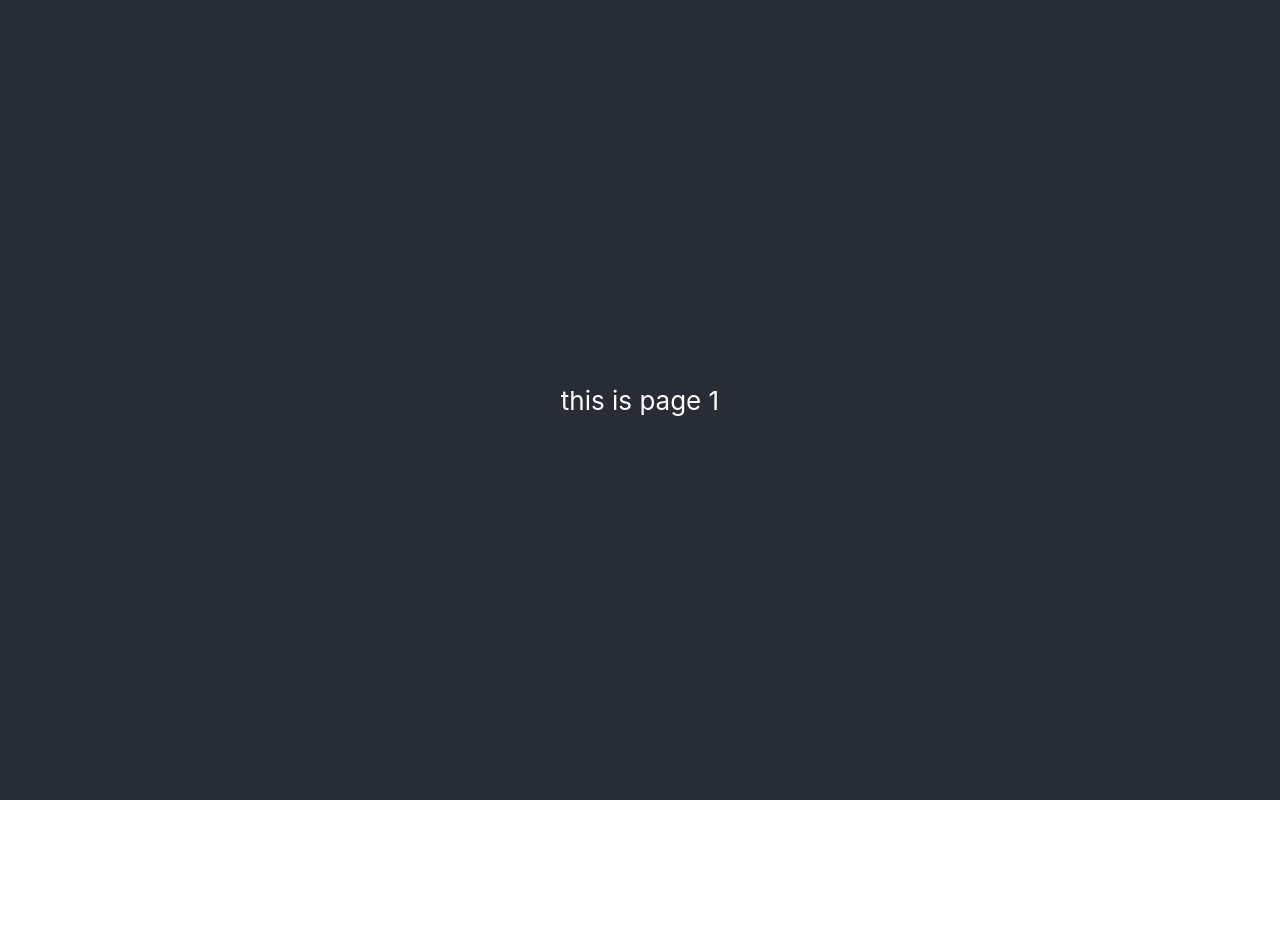
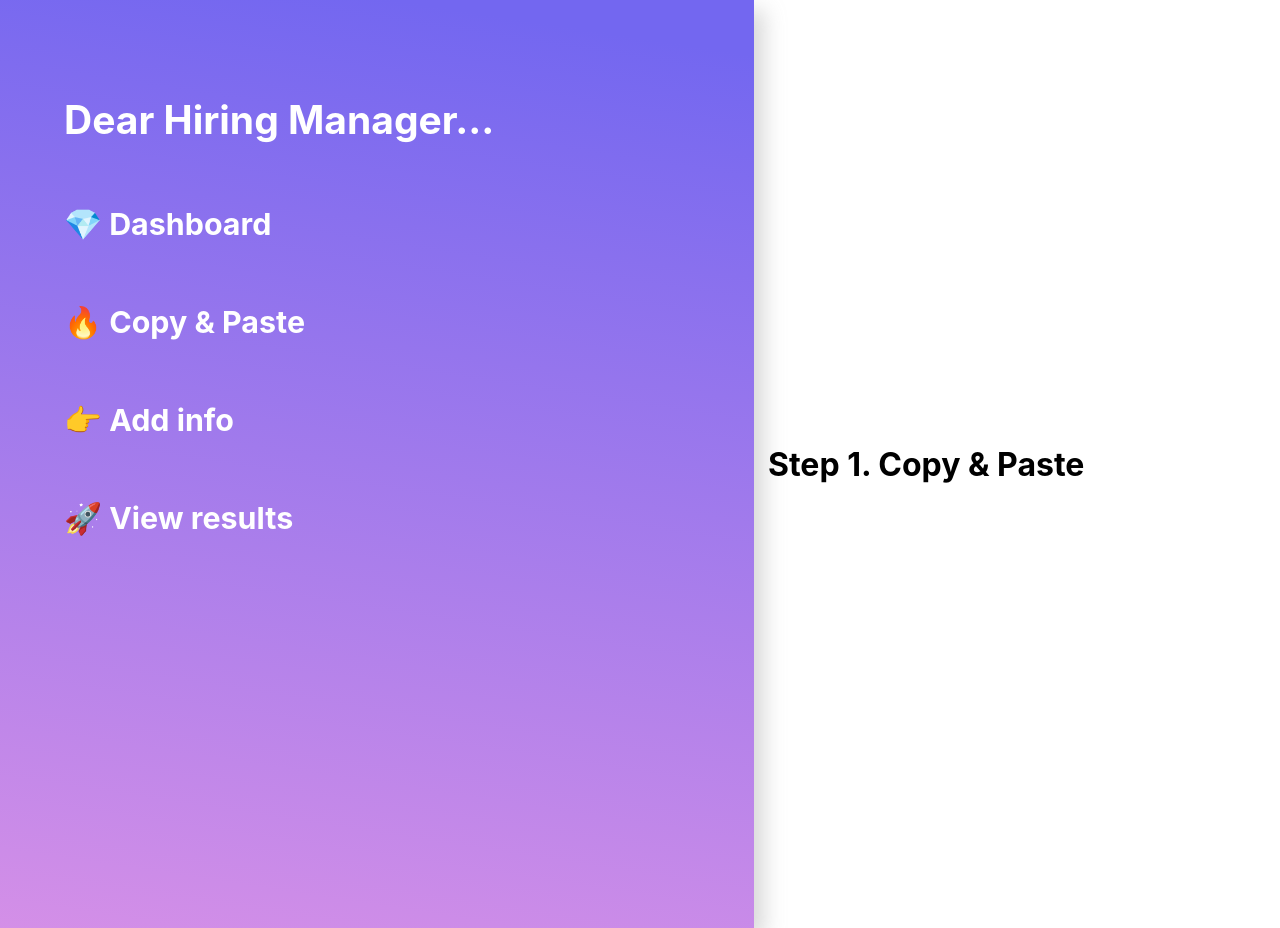
Before and after one commit to kaoshannon/cmdf-2023, a React (Create React App) app: page / in a window 1280 px wide. Before the commit the page ends 800 px from the top, so only its background shows below. Built offline with nearby package versions, Linux system fonts and the light colour scheme.

Commit message:
started front end

```diff
--- a/src/App.css
+++ b/src/App.css
@@ -14,14 +14,50 @@
 }
 
 .App-header {
-  background-color: #282c34;
+  background-color: #ffffff;
   min-height: 100vh;
   display: flex;
   flex-direction: column;
   align-items: center;
   justify-content: center;
   font-size: calc(10px + 2vmin);
+  color: black;
+}
+
+.row {
+  width: 100%;
+  display: flex;
+  -ms-flex-wrap: wrap;
+  flex-wrap: wrap;
+  align-items: center;
+  justify-content: center;
+}
+
+.main {
+  width: 75%;
+  flex: 10%;
+  text-align: left;
+  align-items: center;
+  justify-content: center;
+  background-color: transparent;
+  padding-left: 14px;
+  padding-right: 14px;
+}
+
+.sidebar {
+  background: linear-gradient(8.68deg, #ee9ae5 -25.58%, #7367f0 94.72%);
+  box-shadow: 10px 10px 20px rgba(153, 153, 153, 0.38);
+  min-height: 100vh;
+  display: flex;
+  width: 25%;
+  padding: 5%;
+  flex-direction: column;
+  font-size: calc(10px + 2vmin);
   color: white;
+  flex: 20%;
+  text-align: left;
+  align-items: left;
+  justify-content: left;
 }
 
 .App-link {
--- a/src/page1.js
+++ b/src/page1.js
@@ -2,13 +2,22 @@ import './App.css';
 
 function page1() {
   return (
-    <div className="App">
-      <header className="App-header">
-        <p>
-        this is page 1
-        </p>
+    <div className="row">
+      <div className="sidebar">
+        <h2>Dear Hiring Manager...</h2>
+        <h3>💎 Dashboard</h3>
+        <h3>🔥 Copy & Paste</h3>
+        <h3>👉 Add info</h3>
+        <h3>🚀 View results</h3>
+      </div>
+
+      <div className="main">
+        <h1>
+        Step 1. Copy & Paste
+        </h1>
+
         {/* <TextField id="outlined-basic" label="Outlined" variant="outlined" /> */}
-      </header>
+      </div>
     </div>
   );
 }
--- a/src/page2.js
+++ b/src/page2.js
@@ -1,8 +1,36 @@
 import './App.css';
+import axios from 'axios';
 
 function page2() {
+    const hitAPI = () => {
+        const options = {
+          method: 'POST',
+          url: 'https://api.cohere.ai/v1/generate',
+          headers: {
+            accept: 'application/json',
+            'content-type': 'application/json',
+            authorization: 'Bearer oeSQtij6wRDr91pa34NznONl3zjShiQo1EUVTjcQ'
+          },
+          data: {
+            max_tokens: 300,
+            return_likelihoods: 'NONE',
+            truncate: 'END',
+            prompt: 'Once upon a time in a magical land called'
+          }
+        };
+
+        axios
+          .request(options)
+          .then(function (response) {
+            console.log(response.data);
+          })
+          .catch(function (error) {
+            console.error(error);
+          });
+      }
+
   return (
-    <div className="App">
+    <div className="Page 2">
       <header className="App-header">
         <p>
         this is page 2
```
